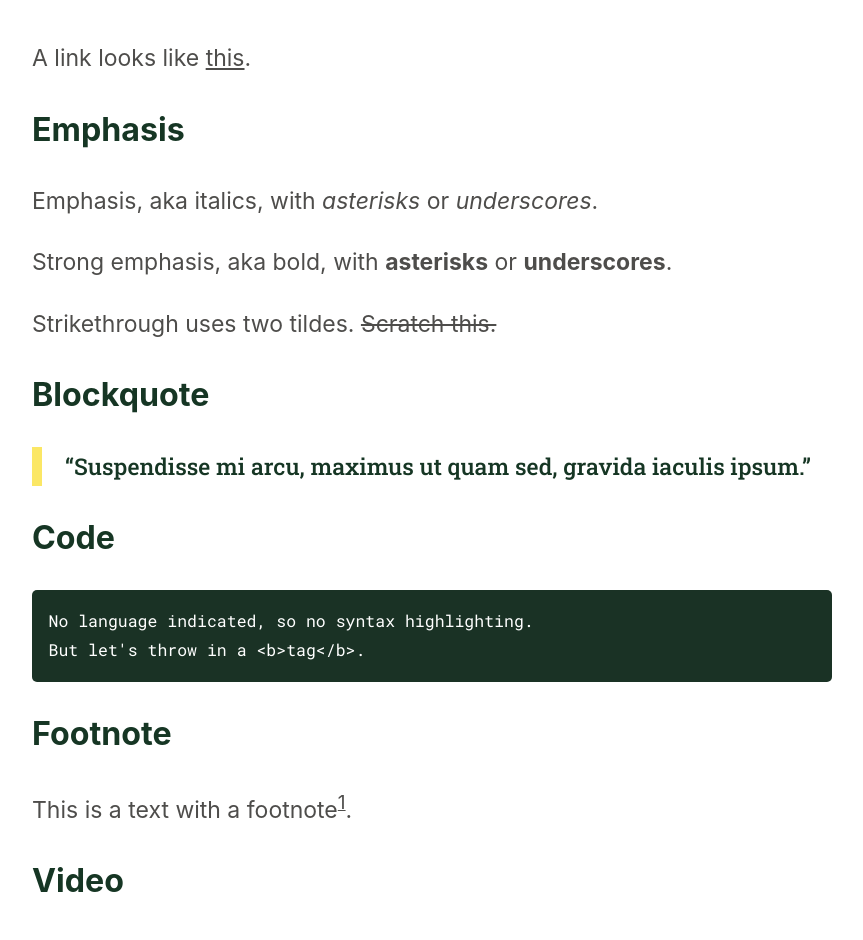
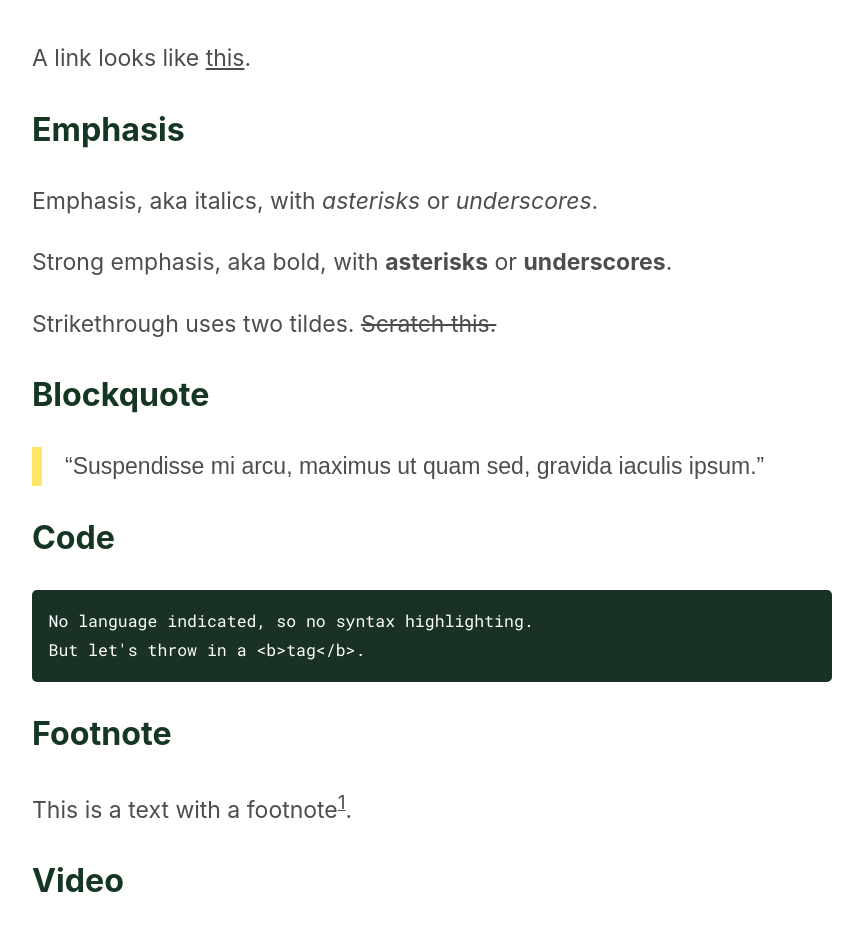
Before and after one commit to ajpwalser/ajpwalser.github.io, a Jekyll site: the page built from _posts/2020-04-17-Styles.md, in a window 1280 px wide. Shown: the part 1745-2685 px from the top of the page, without its empty margins (208-1071 px from the left). Built offline with Jekyll 4.4.1, drawn with Linux system fonts in a browser that asks for light colours; some web fonts are replaced.

Commit message:
Update style.css

```diff
--- a/css/style.css
+++ b/css/style.css
@@ -165,11 +165,11 @@ p.time {
 /* Blockquotes */
 
 blockquote {
-	font-family: 'Roboto Slab', serif;
+	font-family: 'Lacquer', sans-serif;
+	text-transform:
 	color: rgb(22, 54, 36);
 	margin: 1em auto;
 	padding-left: 1em;
-	font-weight: 500;
 	border-left: 10px solid rgb(251, 231, 101);
 }
 
```
